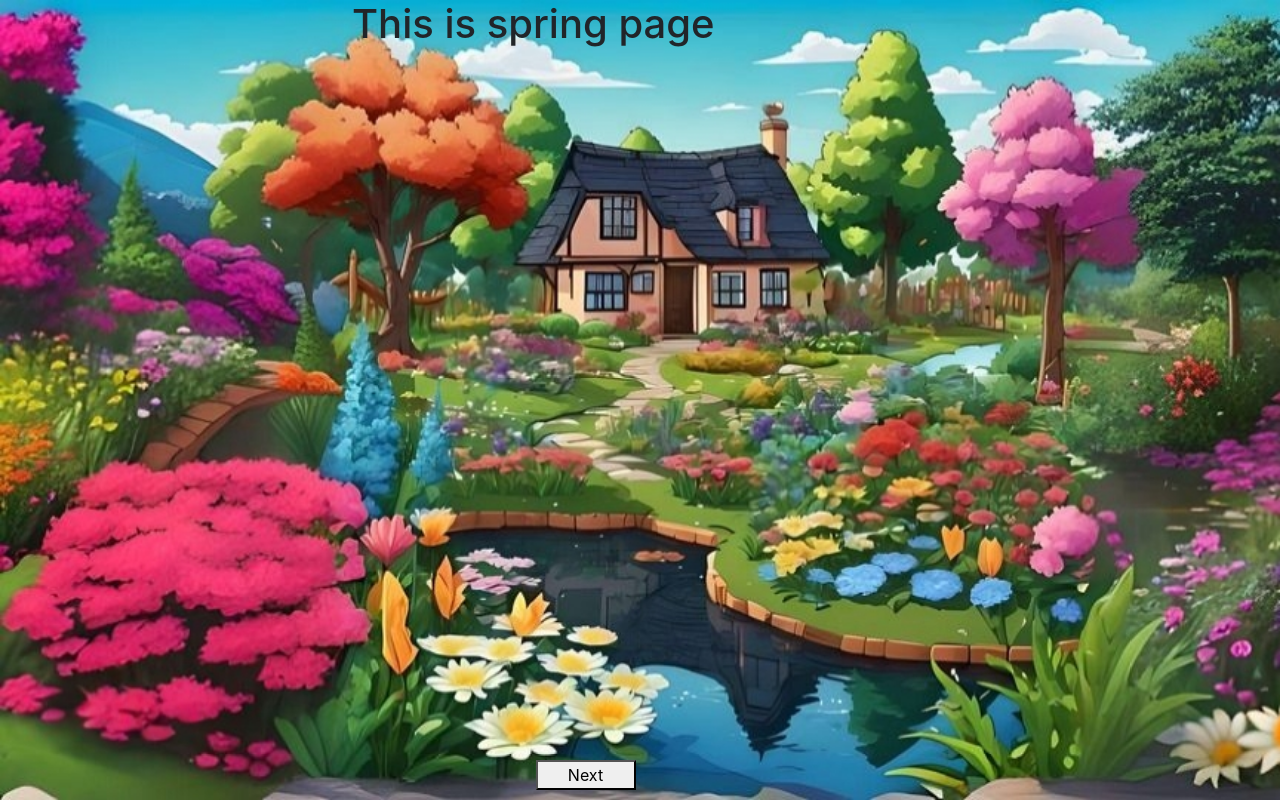
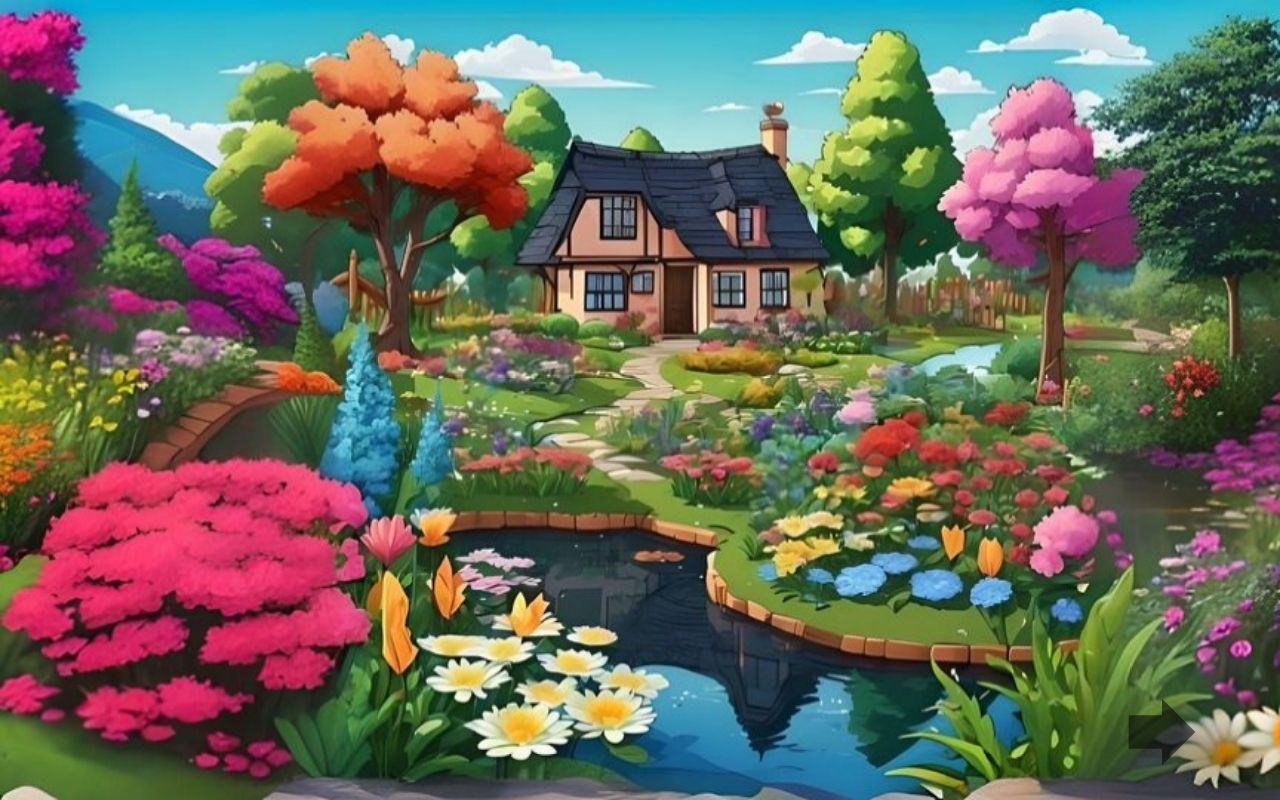
Before and after one commit to SmritiVM/Spectrum-World, a React (Create React App) app in the folder Website/spectrum/: page /spring in a window 1280 px wide. Built offline with nearby package versions, Linux system fonts and the light colour scheme.

Commit message:
Changed button icon

```diff
--- a/Website/spectrum/src/spring/Spring.css
+++ b/Website/spectrum/src/spring/Spring.css
@@ -6,11 +6,3 @@
 
 
 }
-
-.next{
-    position: absolute;
-    bottom: 10px;
-    left: 50%;
-    margin-left: -104.5px;
-    width: 100px;
-}
--- a/Website/spectrum/src/spring/Spring.js
+++ b/Website/spectrum/src/spring/Spring.js
@@ -1,12 +1,33 @@
 import {React, useState} from "react";
 import { useNavigate } from 'react-router-dom';
 import {Container, Row , Col} from "react-bootstrap";
+import { IconButton} from '@mui/material';
+import {styled} from '@mui/material/styles';
+
+import ForwardIcon from '@mui/icons-material/Forward';
 
 import Back1 from "./assets/back_1.png";
 import Back2 from "./assets/back_2.png";
 import Back4 from "./assets/back_4.jpg";
 
 import "./Spring.css";
+import { Next } from "react-bootstrap/esm/PageItem";
+
+const NextIcon = styled(ForwardIcon)(() => ({
+    fontSize: "100px",
+    // color: "rgb(11, 141, 11)",
+    opacity: "1"
+}))
+
+const NextButton = styled(IconButton)(() => ({
+    position: "absolute",
+    marginTop: "500px",
+    bottom: "10px",
+    left: "95%",
+    marginLeft: "-104.5px",
+    width: "100px",
+
+}))
 
 export default function Spring(){
     const navigate = useNavigate();
@@ -16,28 +37,26 @@ export default function Spring(){
     const goToBack4 = () => {
         setBackground(`url(${Back4})`);
         setNext(
-            <button className = "next" onClick = {() => navigate("/flower")}>Go to flower match game</button>
+            <NextButton onClick = {() => navigate("/flower")}><NextIcon/></NextButton>
         )
 
     }
     const goToBack2 = () => {
         setBackground(`url(${Back2})`);
         setNext(
-            <button className = "next" onClick = {goToBack4}>Next</button>
+            <NextButton onClick = {goToBack4}><NextIcon/></NextButton>
         )
     }
 
     const [next, setNext] = useState(
-        <button className = "next" onClick = {goToBack2}>Next</button>
+        <NextButton
+        onClick = {goToBack2}><NextIcon/></NextButton>
 
     )
 
 
     return(
         <Container fluid className = "spring" style={{"backgroundImage":background}}>
-            <Row>
-            <h1>This is spring page</h1>
-            </Row>
             <Row>
                 <Col md = {11}><div></div></Col>
                 <Col>
```
